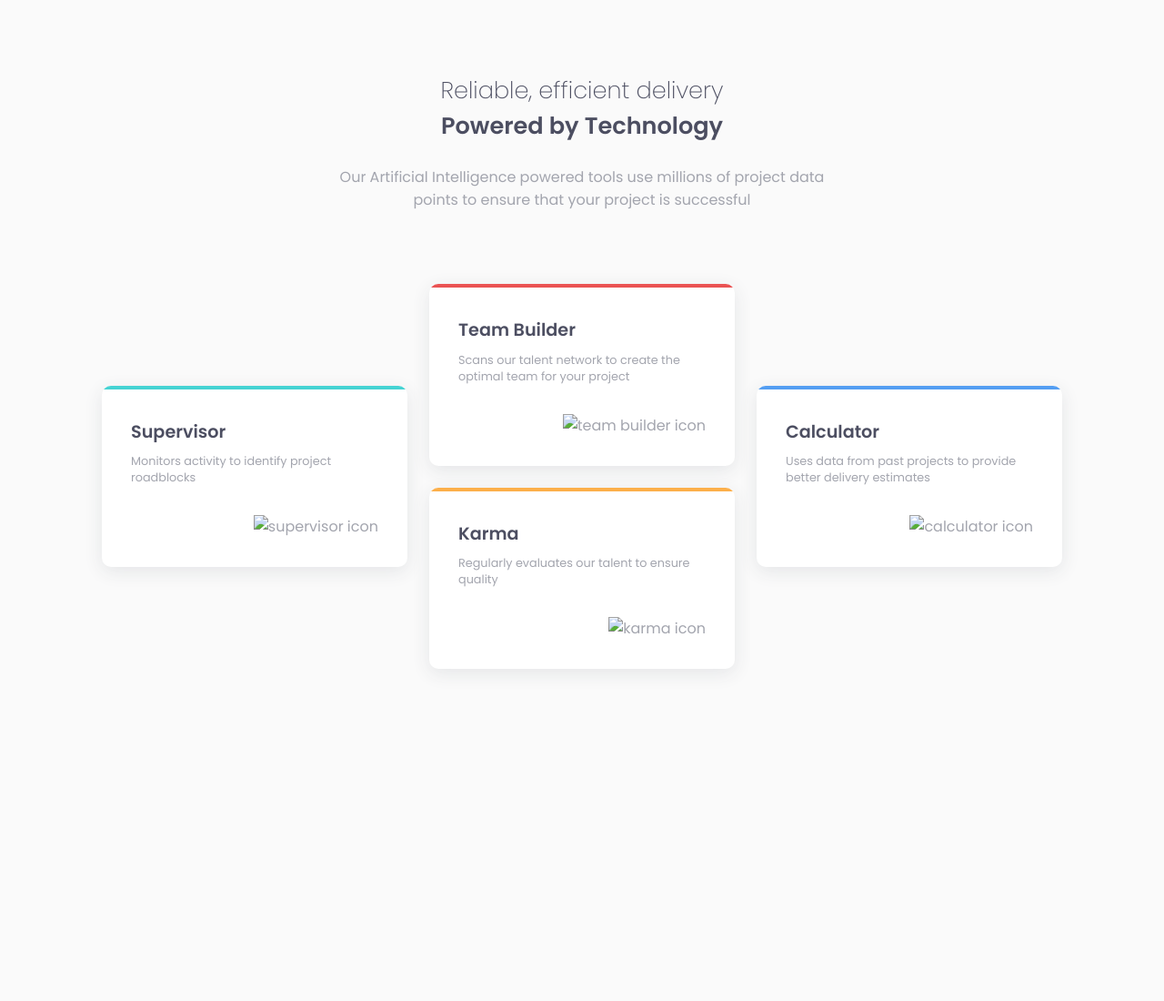
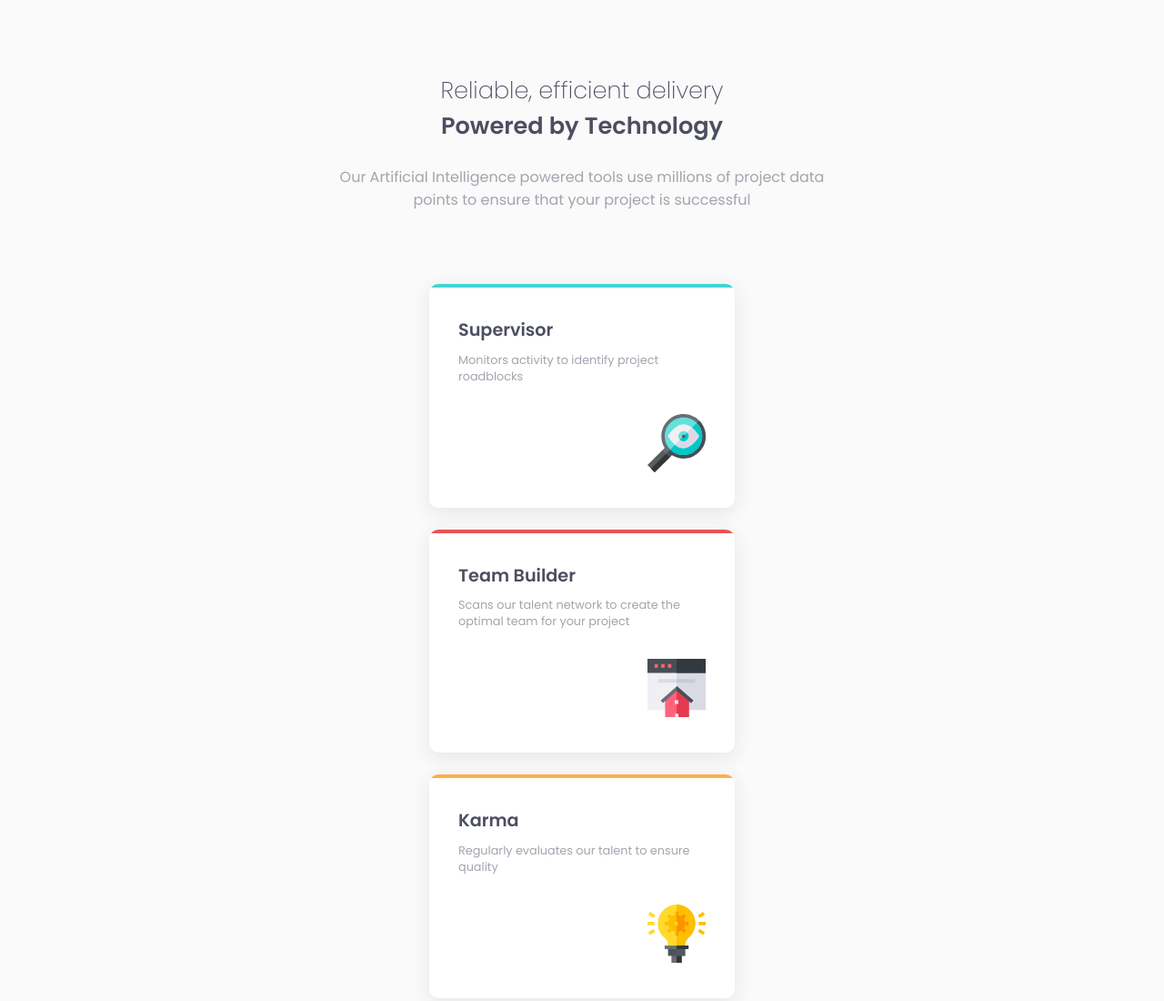
Before and after one commit to Donitron/four-card-feature-section, a plain HTML site: page index.html in a window 1280 px wide. Shown: the top 1100 px of the page at 91% size. Before the commit the page ends 815 px from the top, so only its background shows below. Drawn offline with Linux system fonts and the light colour scheme; the site is published under a folder, as on GitHub Pages, so addresses that start at the root find nothing.

Commit message:
Small tweaks for the icons

```diff
--- a/index.html
+++ b/index.html
@@ -26,7 +26,7 @@
           <h2>Supervisor</h2>
           <p>Monitors activity to identify project roadblocks</p>
           <div class="icon">
-            <img src="/images/icon-supervisor.svg" alt="supervisor icon">
+            <img src="./images/icon-supervisor.svg" alt="supervisor icon">
           </div>
         </div>
       </div>
@@ -36,7 +36,7 @@
           <h2>Team Builder</h2>
           <p>Scans our talent network to create the optimal team for your project</p>
           <div class="icon">
-            <img src="/images/icon-team-builder.svg" alt="team builder icon">
+            <img src="./images/icon-team-builder.svg" alt="team builder icon">
           </div>
         </div>
       </div>
@@ -46,7 +46,7 @@
           <h2>Karma</h2>
           <p>Regularly evaluates our talent to ensure quality</p>
           <div class="icon">
-            <img src="/images/icon-karma.svg" alt="karma icon">
+            <img src="./images/icon-karma.svg" alt="karma icon">
           </div>
         </div>
       </div>
@@ -56,7 +56,7 @@
           <h2>Calculator</h2>
           <p>Uses data from past projects to provide better delivery estimates</p>
           <div class="icon">
-            <img src="/images/icon-calculator.svg" alt="calculator icon">
+            <img src="./images/icon-calculator.svg" alt="calculator icon">
           </div>
         </div>
       </div>
--- a/styles.css
+++ b/styles.css
@@ -51,7 +51,7 @@ h2 {
   gap: 1.5rem;
 }
 
-@media (min-width: 64rem) {
+@media (min-width: 60 rem) {
   .cards {
     grid-template-columns: repeat(3, 1fr);
     grid-template-rows: 1fr 1fr;
```
